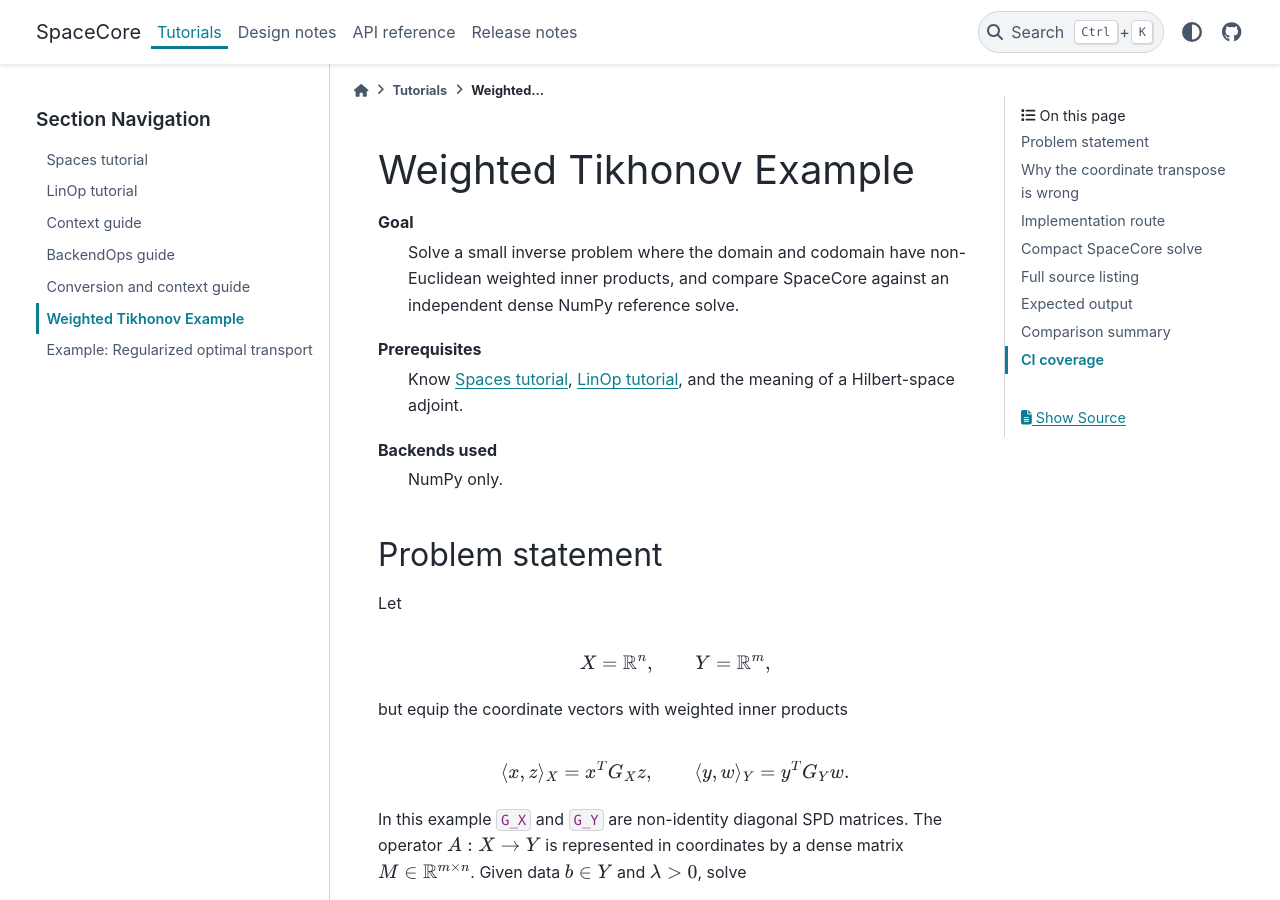
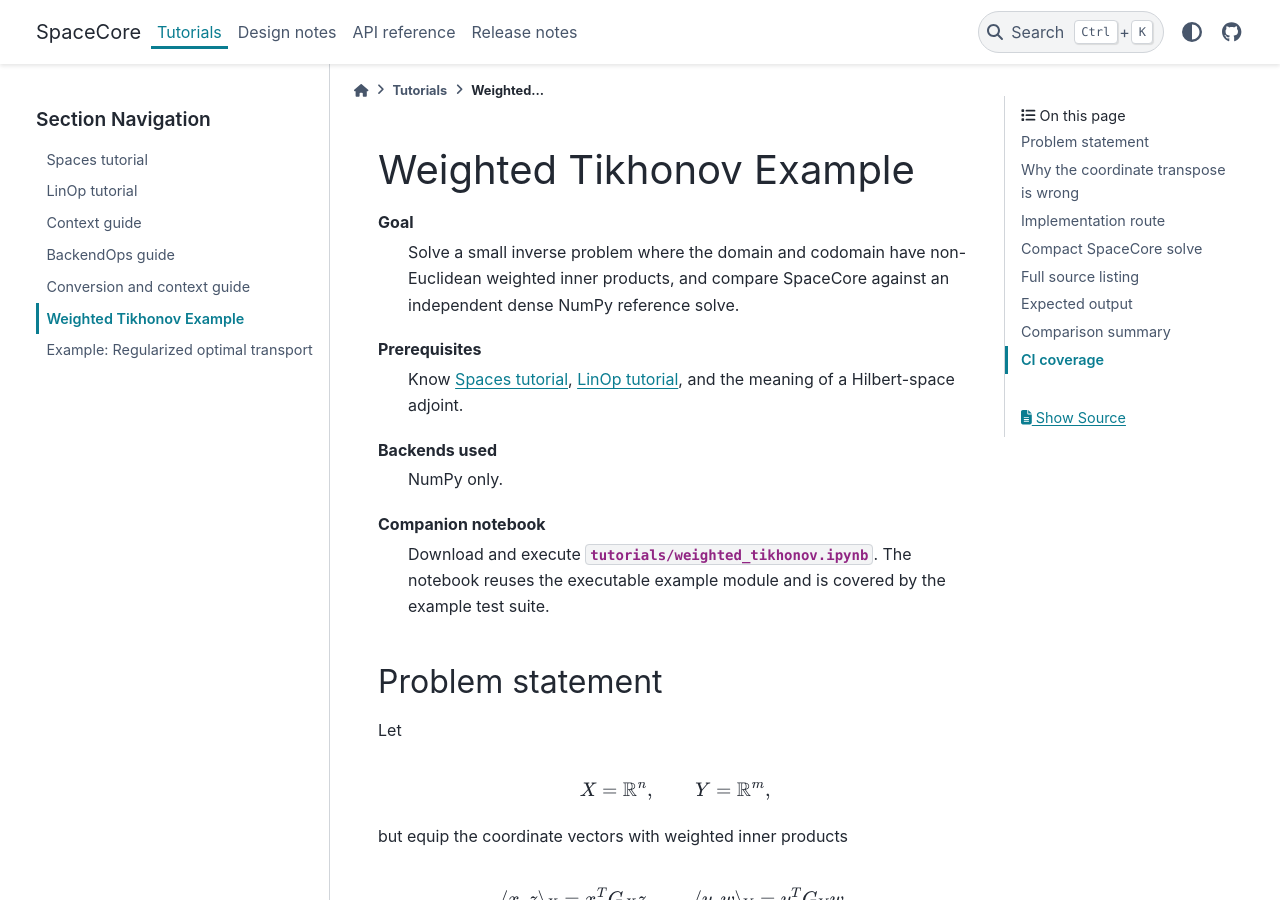
Before and after one commit to Pavlo3P/SpaceCore, a Sphinx documentation site: the page built from docs/source/tutorials/weighted_tikhonov.rst, in a window 1280 px wide and 900 px high. Built offline with Sphinx 7.4.7 and the PyData theme 0.15.4, drawn with Linux system fonts in a browser that asks for light colours.

Commit message:
Add weighted Tikhonov tutorial notebook

```diff
--- a/docs/source/tutorials/index.rst
+++ b/docs/source/tutorials/index.rst
@@ -46,10 +46,10 @@ Tutorial status for the 0.3.1 docs baseline
      - Explicit target-context conversion
      - updated
      - NumPy-to-NumPy dtype conversion shown
-   * - ``weighted_tikhonov.rst``
+   * - ``weighted_tikhonov.rst`` and ``tutorials/weighted_tikhonov.ipynb``
      - Weighted inverse problem
      - added
-     - NumPy-only, executable example covered by tests
+     - NumPy-only, script and notebook code cells covered by tests
    * - ``regularized_ot.rst``
      - Advanced optimal-transport example
      - retained
--- a/docs/source/tutorials/weighted_tikhonov.rst
+++ b/docs/source/tutorials/weighted_tikhonov.rst
@@ -9,6 +9,11 @@ Prerequisites
    Know :doc:`spaces`, :doc:`linops`, and the meaning of a Hilbert-space adjoint.
 Backends used
    NumPy only.
+Companion notebook
+   Download and execute
+   :download:`tutorials/weighted_tikhonov.ipynb <../../../tutorials/weighted_tikhonov.ipynb>`.
+   The notebook reuses the executable example module and is covered by the
+   example test suite.
 
 Problem statement
 -----------------
```
Also changed, not shown: 2 other files.
